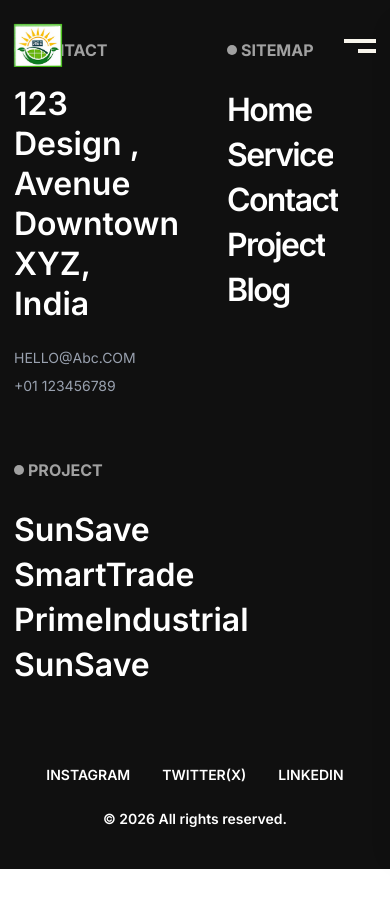
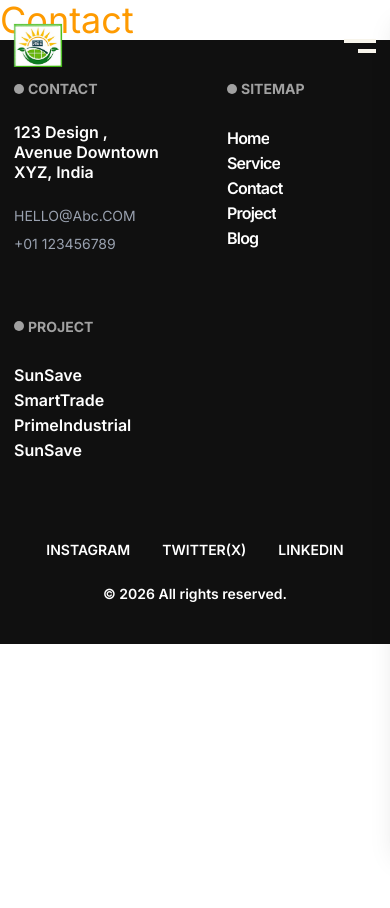
Before and after one commit to Raktim-b/solar-solutions-website, a React (Vite) app: page /contact in a window 390 px wide. After the commit the page ends 844 px from the top, so only its background shows below. Built offline with nearby package versions, Linux system fonts and the light colour scheme.

Commit message:
navbar improved

```diff
--- a/src/Components/Footer/Footer.jsx
+++ b/src/Components/Footer/Footer.jsx
@@ -36,9 +36,9 @@ const Footer = () => {
           <div className="col-span-1 xl:col-span-2">
             <div className=" mb-6 flex items-center gap-1">
               <span className="w-2.5 h-2.5 bg-[#a1a1a1] rounded-full inline-block"></span>
-              <p className="text-[#a1a1a1] leading-tight font-bold">CONTACT</p>
+              <p className="text-[#a1a1a1] text-sm md:text-base leading-tight font-bold">CONTACT</p>
             </div>
-            <h3 className="text-[32px] leading-tight font-semibold">
+            <h3 className="text-base md:text-[32px] leading-tight font-semibold">
               123 Design , <span className="block">Avenue Downtown </span>
               <span className="block">XYZ, India</span>
             </h3>
@@ -53,7 +53,7 @@ const Footer = () => {
           <div>
             <div className=" mb-7.5 flex items-center gap-1">
               <span className="w-2.5 h-2.5 bg-[#a1a1a1] rounded-full inline-block"></span>
-              <p className="text-[#a1a1a1] leading-tight font-bold">SITEMAP</p>
+              <p className="text-[#a1a1a1] text-sm md:text-base leading-tight font-bold">SITEMAP</p>
             </div>
 
             <div className="flex flex-col gap-1.25">
@@ -63,11 +63,11 @@ const Footer = () => {
                   onClick={() => navigate(item.path)}
                   className="relative w-fit overflow-hidden cursor-pointer group"
                 >
-                  <span className="block text-[32px] leading-tight tracking-tighter font-semibold transition-transform duration-300 group-hover:-translate-y-full">
+                  <span className="block text-base md:text-[32px] leading-tight tracking-tighter font-semibold transition-transform duration-300 group-hover:-translate-y-full">
                     {item.name}
                   </span>
 
-                  <span className="absolute left-0 top-0 block text-[32px] leading-tight tracking-tighter font-semibold translate-y-full transition-transform duration-300 group-hover:translate-y-0 text-gray-400">
+                  <span className="absolute left-0 top-0 block text-base md:text-[32px] leading-tight tracking-tighter font-semibold translate-y-full transition-transform duration-300 group-hover:translate-y-0 text-gray-400">
                     {item.name}
                   </span>
                 </div>
@@ -79,7 +79,7 @@ const Footer = () => {
           <div>
             <div className=" mb-7.5 flex items-center gap-1">
               <span className="w-2.5 h-2.5 bg-[#a1a1a1] rounded-full inline-block"></span>
-              <p className="text-[#a1a1a1] leading-tight font-bold">PROJECT</p>
+              <p className="text-[#a1a1a1] text-sm md:text-base leading-tight font-bold">PROJECT</p>
             </div>
 
             <div className="flex flex-col gap-1.25 text-2xl font-semibold">
@@ -88,11 +88,11 @@ const Footer = () => {
                   key={index}
                   className="relative w-fit overflow-hidden cursor-pointer group"
                 >
-                  <span className="block text-[32px] leading-tight font-semibold transition-transform duration-300 group-hover:-translate-y-full">
+                  <span className="block text-base md:text-[32px] leading-tight font-semibold transition-transform duration-300 group-hover:-translate-y-full">
                     {project.name.split(" ")[0]}
                   </span>
 
-                  <span className="absolute left-0 top-0 block text-[32px] leading-tight font-semibold translate-y-full transition-transform duration-300 group-hover:translate-y-0 text-gray-400">
+                  <span className="absolute left-0 top-0 block text-base md:text-[32px] leading-tight font-semibold translate-y-full transition-transform duration-300 group-hover:translate-y-0 text-gray-400">
                     {project.name.split(" ")[0]}
                   </span>
                 </div>
@@ -104,14 +104,14 @@ const Footer = () => {
         {/* BOTTOM BAR */}
         <div className="flex flex-col md:flex-row justify-between items-center mt-20 text-white text-sm relative z-11">
           {/* SOCIAL */}
-          <div className="flex gap-8 uppercase font-semibold">
+          <div className="flex gap-8 uppercase text-sm md:text-base font-semibold">
             <span className="cursor-pointer hover:text-white">Instagram</span>
             <span className="cursor-pointer hover:text-white">Twitter(X)</span>
             <span className="cursor-pointer hover:text-white">LinkedIn</span>
           </div>
 
           {/* COPYRIGHT */}
-          <p className="mt-6 md:mt-0 font-semibold">
+          <p className="mt-6 md:mt-0 text-sm md:text-base font-semibold">
             © 2026 All rights reserved.
           </p>
 
--- a/src/Components/Header/Navbar.jsx
+++ b/src/Components/Header/Navbar.jsx
@@ -10,10 +10,13 @@ import gsap from "gsap";
 const Navbar = () => {
   const [open, setOpen] = useState(false);
   const [scrolled, setScrolled] = useState(false);
+  const [showNavbar, setShowNavbar] = useState(true);
+
   const location = useLocation();
   const navRef = useRef(null);
+  const lastScrollY = useRef(0);
 
-  // Prevent scroll when mobile menu open
+  // ✅ Prevent scroll when mobile menu open
   useEffect(() => {
     if (open) {
       document.body.classList.add("overflow-hidden");
@@ -29,10 +32,22 @@ const Navbar = () => {
     };
   }, [open]);
 
-  // Detect scroll past 100vh
+  // ✅ Detect scroll direction (SHOW / HIDE navbar)
   useEffect(() => {
     const handleScroll = () => {
-      if (window.scrollY > window.innerHeight) {
+      const currentScrollY = window.scrollY;
+
+      // 👉 Hide on scroll down, show on scroll up
+      if (currentScrollY > lastScrollY.current && currentScrollY > 100) {
+        setShowNavbar(false);
+      } else {
+        setShowNavbar(true);
+      }
+
+      lastScrollY.current = currentScrollY;
+
+      // 👉 Background change logic
+      if (currentScrollY > window.innerHeight) {
         setScrolled(true);
       } else {
         setScrolled(false);
@@ -43,7 +58,7 @@ const Navbar = () => {
     return () => window.removeEventListener("scroll", handleScroll);
   }, []);
 
-  // GSAP navbar entry animation
+  // ✅ GSAP navbar entry animation
   useGSAP(() => {
     if (window.innerWidth < 768) return;
 
@@ -59,15 +74,15 @@ const Navbar = () => {
         duration: 0.8,
         delay: 1.8,
         ease: "power3.out",
-      },
+      }
     );
   }, [location.pathname]);
 
   return (
     <header
-      className={` navbar fixed z-50 w-full transition-all duration-300 ${
+      className={`navbar fixed z-50 w-full transition-all duration-300 ${
         scrolled ? "bg-white py-3" : "bg-transparent py-6"
-      }`}
+      } ${showNavbar ? "translate-y-0" : "-translate-y-full"}`}
     >
       <Container>
         <nav
@@ -109,8 +124,8 @@ ${open ? "translate-x-0" : "translate-x-full"} md:translate-x-0`}
                         isActive
                           ? "text-green-500"
                           : scrolled
-                            ? "text-black"
-                            : "text-white"
+                          ? "text-black"
+                          : "text-white"
                       }`
                     }
                   >
@@ -133,7 +148,7 @@ ${open ? "translate-x-0" : "translate-x-full"} md:translate-x-0`}
           </div>
 
           {/* HAMBURGER */}
-         <Hamburger open={open} setOpen={setOpen} scrolled={scrolled} />
+          <Hamburger open={open} setOpen={setOpen} scrolled={scrolled} />
         </nav>
       </Container>
     </header>
--- a/src/Pages/Home/Banner.jsx
+++ b/src/Pages/Home/Banner.jsx
@@ -34,7 +34,7 @@ const Banner = () => {
   return (
     <section
       ref={bannerRef}
-      className="banner-sec sticky top-0 min-h-screen flex items-center md:items-end pb-0 md:pb-10 z-8"
+      className="banner-sec sticky top-0 min-h-screen flex items-end pb-0 pb-20 md:pb-10 z-8"
     >
       <Container>
         <div className="grid lg:grid-cols-[1fr_auto] items-center gap-7.5 ">
--- a/src/Pages/Service/Banner.jsx
+++ b/src/Pages/Service/Banner.jsx
@@ -33,7 +33,7 @@ const Banner = () => {
   return (
     <section
       ref={bannerRef}
-      className="service-banner-sec sticky top-0 min-h-screen flex items-center md:items-end pb-0 md:pb-10 z-8"
+      className="service-banner-sec sticky top-0 min-h-screen flex items-end pb-20 md:pb-10 z-8"
     >
       <Container>
         <div className="grid lg:grid-cols-[1fr_auto] items-center gap-7.5 ">
--- a/src/Pages/Service/ServiceSec.jsx
+++ b/src/Pages/Service/ServiceSec.jsx
@@ -9,6 +9,7 @@ import { ScrollTrigger } from "gsap/ScrollTrigger";
 const ServiceSec = () => {
   const AccorContainerRef = useRef(null);
   useEffect(() => {
+    if (window.innerWidth < 768) return;
     const el = AccorContainerRef.current;
 
     gsap.fromTo(
--- a/src/Pages/ServiceDetails/Banner.jsx
+++ b/src/Pages/ServiceDetails/Banner.jsx
@@ -36,7 +36,7 @@ const Banner = ({ service }) => {
   return (
     <section
       ref={bannerRef}
-      className="min-h-screen bg-cover bg-top sticky top-0 flex items-center md:items-end justify-center pb-0 md:pb-10 z-8"
+      className="min-h-screen bg-cover bg-top sticky top-0 flex items-end justify-center pb-20 md:pb-10 z-8"
       style={{
         backgroundImage: `url(${imgSrc2})`,
       }}
--- a/src/Pages/ServiceDetails/ServiceAbout.jsx
+++ b/src/Pages/ServiceDetails/ServiceAbout.jsx
@@ -62,15 +62,18 @@ const ServiceAbout = ({ details }) => {
         <p className="text-base sm:text-lg text-black font-medium mt-10">
           {description}
         </p>
-        <div ref={imageContainerRef} className="flex gap-5 my-15 w-3/4 mx-auto">
-          <div className="w-1/2 h-125">
+        <div
+          ref={imageContainerRef}
+          className="flex gap-5 my-15 w-full md:w-3/4 mx-auto"
+        >
+          <div className="w-1/2 h-75 sm:h-100 md:h-125">
             <img
               src={imgSrc}
               alt={title}
               className="w-full rounded-lg h-full object-cover"
             />
           </div>
-          <div className="w-1/2 h-125">
+          <div className="w-1/2 h-75 sm:h-100 md:h-125">
             <img
               src={imgSrc2}
               alt={title}
@@ -105,7 +108,7 @@ const ServiceAbout = ({ details }) => {
           ))}
         </div>
       </Container>
-      <div className="max-w-1/2 mx-auto mt-10">
+      <div className="w-full md:max-w-1/2 mx-auto mt-10">
         <img
           src="/Images/ServiceDetails/ServiceAbout-img.png"
           alt=""
```
